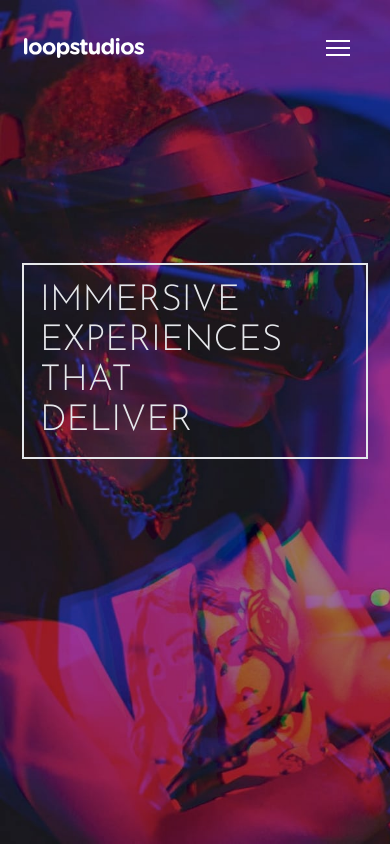
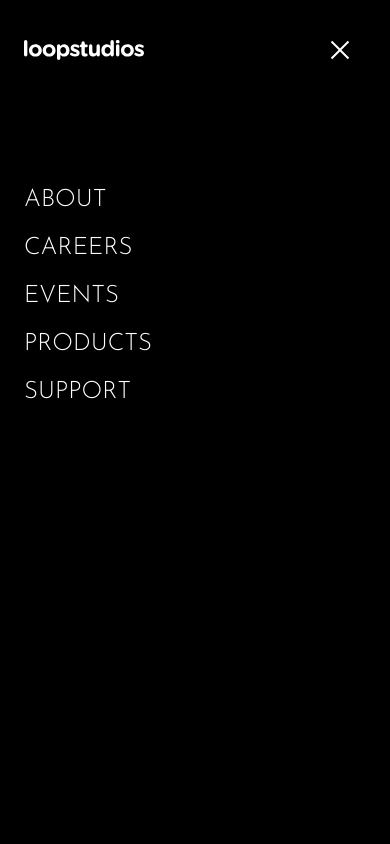
Before and after one commit to presh-031/loopstudios, a Next.js app: page / in a window 390 px wide. Both pictures are taken after a click on the element 338 px from the left and 48 px from the top of the page. Shown: the top 844 px of the page. Built offline with nearby package versions, Linux system fonts and the light colour scheme.

Commit message:
onto working on responsiveness

```diff
--- a/components/Hero.jsx
+++ b/components/Hero.jsx
@@ -6,7 +6,9 @@ import hamburger from "../assets/images/icon-hamburger.svg";
 import heroImg from "../assets/images/mobile/image-hero.jpg";
 
 const Hero = ({ setIsOpen }) => {
-  const handleMenuClick = () => {};
+  const handleMenuClick = () => {
+    setIsOpen((prevIsIOpen) => !prevIsIOpen);
+  };
   return (
     <div className="h-[100vh] bg-hero-img-mobile bg-cover bg-no-repeat px-6">
       <header className=" flex items-center justify-between  py-6">
--- /dev/null
+++ b/components/Menu.jsx
@@ -0,0 +1,35 @@
+import React from "react";
+
+import Image from "next/image";
+
+import logo from "../assets/images/logo.svg";
+import close from "../assets/images/icon-close.svg";
+
+const Menu = ({ setIsOpen }) => {
+  const handleCloseBtnClick = () => {
+    setIsOpen(false);
+  };
+  return (
+    <div className="h-[100vh]  bg-black px-6 text-[#fff]">
+      <header className=" flex items-center justify-between  py-6">
+        <div className="">
+          <Image src={logo} alt="loopstudios" width={120} height={20} />
+        </div>
+        <div className=" p-4" onClick={handleCloseBtnClick}>
+          <Image src={close} alt="menu-icon" />
+        </div>
+      </header>
+      <nav>
+        <ul className="mt-[10vh] flex flex-col gap-4 font-josefin-sans text-2xl uppercase">
+          <li>About</li>
+          <li>Careers</li>
+          <li>Events</li>
+          <li>Products</li>
+          <li>Support</li>
+        </ul>
+      </nav>
+    </div>
+  );
+};
+
+export default Menu;
--- a/pages/index.js
+++ b/pages/index.js
@@ -4,17 +4,26 @@ import Footer from "../components/Footer";
 import HeadComponent from "../components/HeadComponent";
 import Hero from "../components/Hero";
 import Info from "../components/Info";
+import Menu from "../components/Menu";
 
 export default function Home() {
   const [isOpen, setIsOpen] = useState(false);
 
   return (
     <div className="">
+      {/* Head, for page metadata */}
       <HeadComponent page="HomePage" />
-      <Hero setIsOpen={setIsOpen} />
-      <Info />
-      <Creations />
-      <Footer />
+
+      {isOpen ? (
+        <Menu setIsOpen={setIsOpen} />
+      ) : (
+        <>
+          <Hero setIsOpen={setIsOpen} />
+          <Info />
+          <Creations />
+          <Footer />
+        </>
+      )}
     </div>
   );
 }
```
